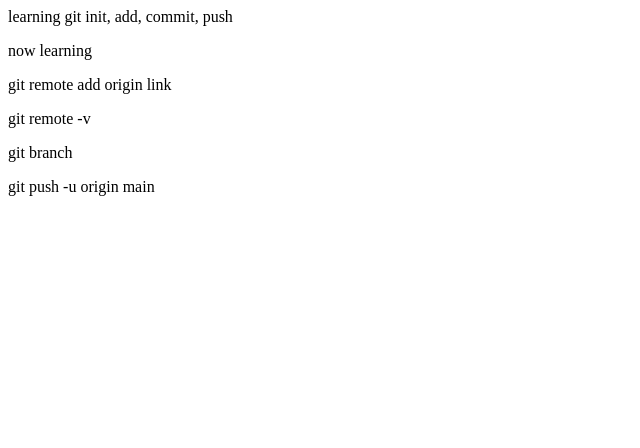
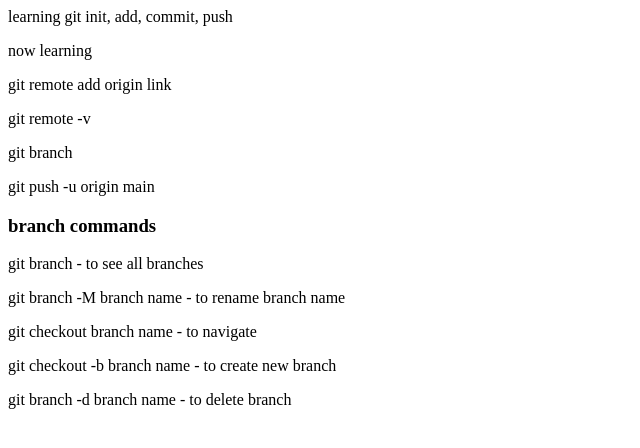
Before and after one commit to dipeshkundnani/git-localrepo, a plain HTML site: page index.html in a window 1280 px wide. Shown: the whole page, without its empty margins (0-640 px from the left). Drawn offline with Linux system fonts and the light colour scheme.

Commit message:
Add branch commands for reference

```diff
--- a/index.html
+++ b/index.html
@@ -4,3 +4,12 @@
 <p>git remote -v</p>
 <p>git branch</p>
 <p>git push -u origin main</p>
+
+
+<h3>branch commands</h3>
+
+<p>git branch - to see all branches</p>
+<p>git branch -M branch name - to rename branch name</p>
+<p>git checkout branch name - to navigate</p>
+<p>git checkout -b branch name - to create new branch</p>
+<p>git branch -d branch name - to delete branch</p>
```
